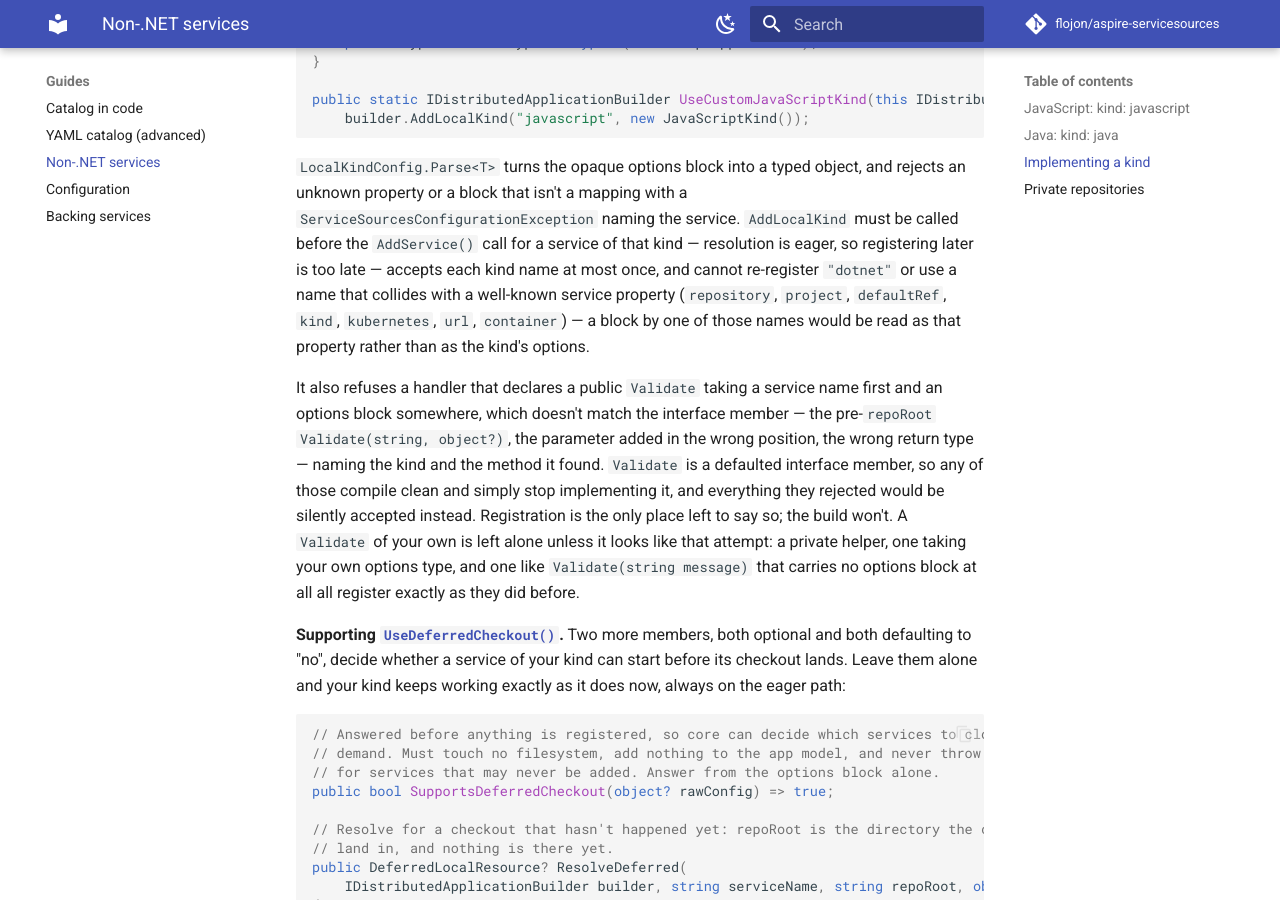
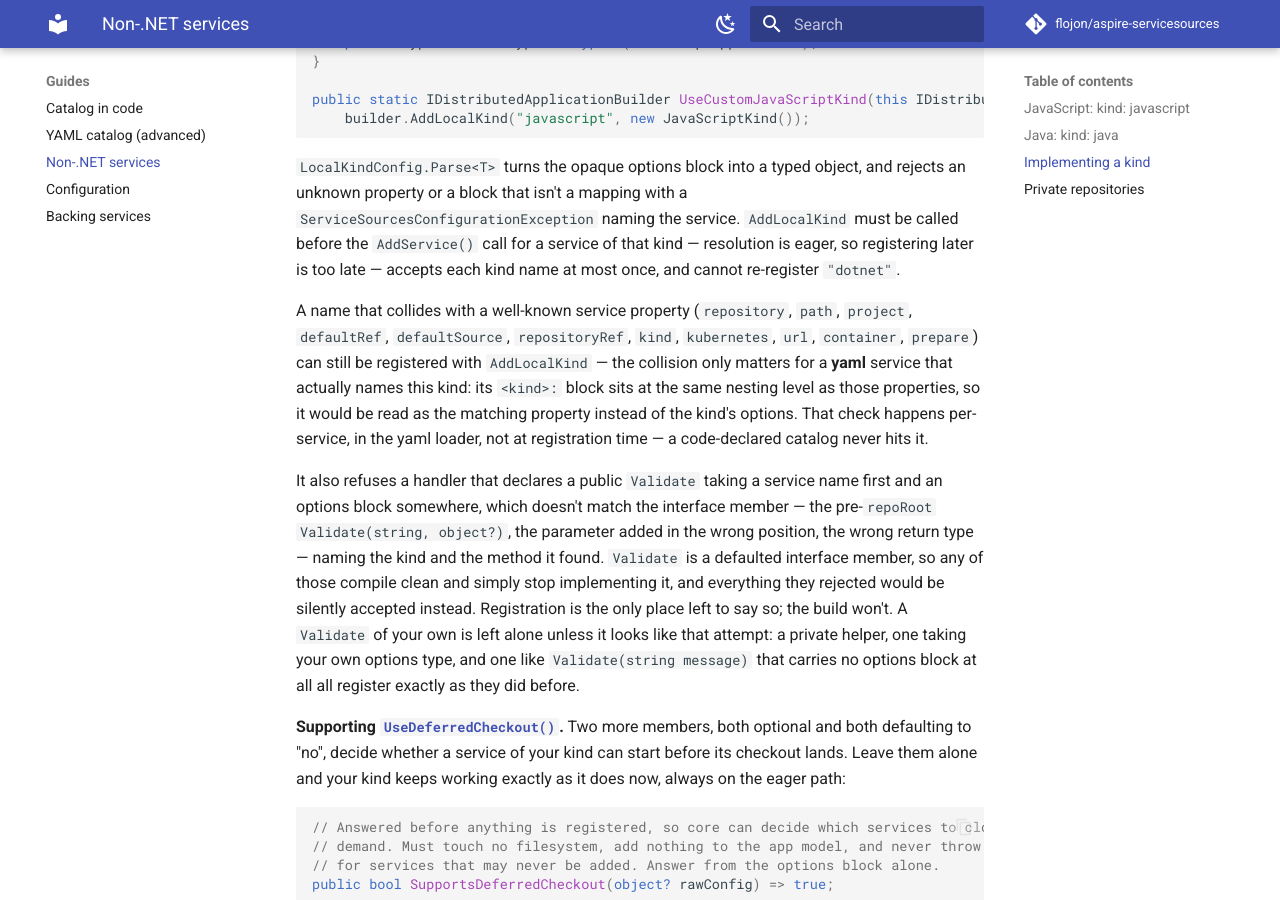
Before and after one commit to flojon/aspire-servicesources, an MkDocs documentation site: the page built from docs/guides/non-dotnet-services.md, in a window 1280 px wide and 900 px high, scrolled down 6140 px. Built offline with MkDocs 1.6.1 and Material for MkDocs 9.7.7, drawn with Linux system fonts in a browser that asks for light colours; comment, search, counter and statistics services are not loaded.

Commit message:
Fix two stale docs left over from the docs restructure
- backing-services.md's servicesources.local.json example used the
  retired "local" service-source value on the "orders" service entry;
  should be "repository" (the service-source rename is #406, unrelated
  to the backing-service source vocabulary shown alongside it).
- non-dotnet-services.md claimed AddLocalKind itself rejects a kind
  name colliding with a well-known service property, and listed only
  7 of the 11 actual reserved names. That collision check only fires
  per-yaml-service in ServiceCatalogLoader, not at registration time,
  and only a yaml-declared service can trigger it.

Co-Authored-By: Claude Sonnet 5 <noreply@anthropic.com>

```diff
--- a/docs/guides/non-dotnet-services.md
+++ b/docs/guides/non-dotnet-services.md
@@ -335,10 +335,15 @@ public static IDistributedApplicationBuilder UseCustomJavaScriptKind(this IDistr
 unknown property or a block that isn't a mapping with a `ServiceSourcesConfigurationException`
 naming the service. `AddLocalKind` must be called before the `AddService()` call for a service of
 that kind — resolution is eager, so registering later is too late — accepts each kind name at most
-once, and cannot re-register `"dotnet"` or use a
-name that collides with a well-known service property (`repository`, `project`, `defaultRef`,
-`kind`, `kubernetes`, `url`, `container`) — a block by one of those names would be read as that
-property rather than as the kind's options.
+once, and cannot re-register `"dotnet"`.
+
+A name that collides with a well-known service property (`repository`, `path`, `project`,
+`defaultRef`, `defaultSource`, `repositoryRef`, `kind`, `kubernetes`, `url`, `container`,
+`prepare`) can still be registered with `AddLocalKind` — the collision only matters for a **yaml**
+service that actually names this kind: its `<kind>:` block sits at the same nesting level as those
+properties, so it would be read as the matching property instead of the kind's options. That check
+happens per-service, in the yaml loader, not at registration time — a code-declared catalog never
+hits it.
 
 It also refuses a handler that declares a public `Validate` taking a service name first and an
 options block somewhere, which doesn't match the interface member — the pre-`repoRoot`
```
Also changed, not shown: docs/guides/backing-services.md (+1 -1 lines).
